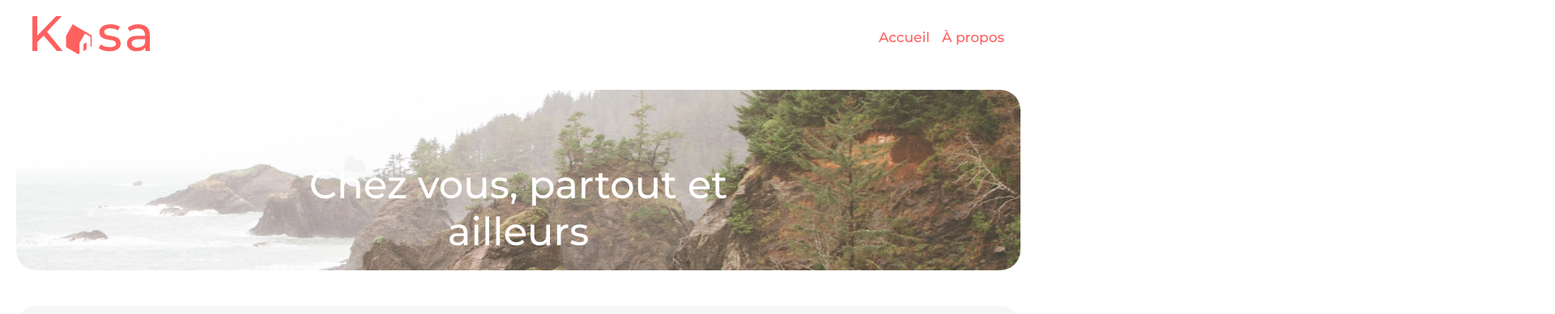
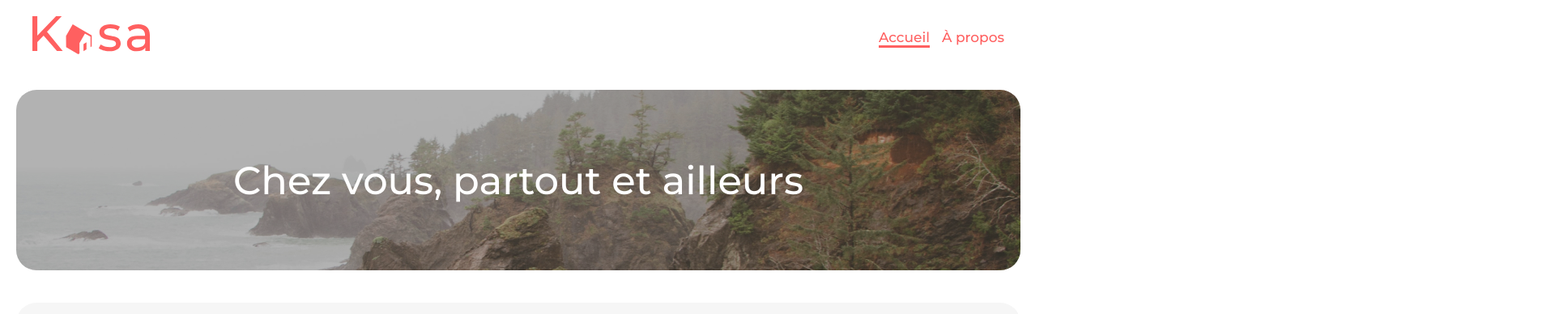
Before and after one commit to mnedeleg/kasa, a React (Create React App) app: page / in a window 1280 px wide. Shown: the top 388 px of the page at 81% size, 1920 px wide, since content can reach past the window. Built offline with nearby package versions, Linux system fonts and the light colour scheme.

Commit message:
update home page css and link to logement page

```diff
--- a/src/components/Appartment/AppartmentList.js
+++ b/src/components/Appartment/AppartmentList.js
@@ -6,7 +6,7 @@ const AppartmentList = () => {
 
 
     return (
-        <div>
+        <div className="all-flat" >
              {appartementListData.map((appart) => <Appartment key={appart.id} appart={appart}/>  )}
 
         </div>
--- a/src/components/Appartment/index.js
+++ b/src/components/Appartment/index.js
@@ -1,34 +1,25 @@
 import React from 'react';
 import { useEffect, useState } from 'react';
-import { link } from 'react-router-dom';
+import { Link } from 'react-router-dom';
 // import { useParams } from 'react-router-dom';
 
 
 const Index = ({appart}) => {
 
-    const singleAppartment = (flatId) =>
-    console.log("Click vers le logement");
-        // const { flatId } = useParams();
-
-        /////////////////////////////
-
-        // useEffect(()=>{
-        //     <link to ={`/logement/${appart.id}`}>test</link>
-        // })
+    const singleAppartment = (id) =>
+    console.log(id);
 
 
     return (
 
-        <div className='all-flat' >
         <div className='singleflat-test'>
-            <a onClick = {singleAppartment}href="/logement/:id"  className='single-flat'>
+            <Link to={`/logement/${appart.id}`} className='single-flat'>
                 <div>
                     <img className='single-flat-img' src={appart.cover} alt= {appart.title}/>
                 </div>
 
                 <h2 className='single-flat-title'>{appart.title}</h2>
-            </a>
-        </div>
+            </Link>
         </div>
     );
 }
--- a/src/components/banner/banner.css
+++ b/src/components/banner/banner.css
@@ -6,24 +6,34 @@
     margin-bottom: 40px;
     position:relative;
     text-align: center;
+    height: 223px;
+    background-image: url("../../image/banner-img.jpg");
+    border-radius: 25px;
+    background-size: cover;
+    display: flex;
+    align-items: center;
+    justify-content: center;
+
 }
-
+.banner::before{
+    position: absolute;
+    content: " ";
+    width: 100%;
+    height: 100%;
+    top: 0;
+    left: 0;
+    background: rgba(0,0,0,0.3);
+    border-radius: 25px;
+}
 .banner-img{
-
-    height: 223px;
+    height: 100%;
     width: 100%;
     border-radius: 25px;
-    /* background: url('/kasa/src/image/banner-img.jpg');
-    background-color: black;
-    opacity: 30%; */
 }
 
 .banner-title{
-    position: absolute;
-    top:50%;
-    left:50%;
-    transform: translate(-50%, -50%);
-    object-fit:scale-down;
+    position: relative;
+    text-align: center;
     font-size: 48px;
     color: white;
     font-family: Montserrat, sans-serif;
--- a/src/components/banner/banner.js
+++ b/src/components/banner/banner.js
@@ -4,10 +4,11 @@ import BannerImg from "../../image/banner-img.jpg";
 function Banner() {
     return (
         <div className= 'banner'>
-            <div>
+            {/* <div>
                 <img className='banner-img' src= {BannerImg} alt="image de bord de mer dans le brouillard"/>
-            </div>
-                <h1 className='banner-title'> Chez vous, partout et ailleurs </h1>
+            </div> */}
+            <h1 className='banner-title'> Chez vous, partout et ailleurs </h1>
+            {/* <div className="overlay"></div> */}
         </div>
     )
 }
--- a/src/components/navBar/navBar.css
+++ b/src/components/navBar/navBar.css
@@ -32,11 +32,13 @@ body{
 .item a:hover {
     border-bottom: 3px solid #FF6060;
 }
-.item a:active{
-    border-bottom: 3px solid #FF6060;
-}
+
 
 .link{
     text-decoration: none;
     color:  #FF6060;
 }
+
+.active{
+    border-bottom: 3px solid #FF6060;
+}
--- a/src/components/navBar/navBar.js
+++ b/src/components/navBar/navBar.js
@@ -1,18 +1,26 @@
 import React, {useState, useEffect} from 'react';
 import logo from "../../logo/logo-kasa.svg";
 import { Link } from 'react-router-dom';
+// import { useLocation } from 'react-router-dom';
+
+
 
 
 
 function NavBar() {
+    // let location = useLocation();
+    console.log(window.location);
+    let { pathname } = window.location
+    const activeMenuClassName = (link) => link === pathname ? "active" : ""
+
     return (
         <nav className='nav-1'>
             <div>
                 <img className='logo-img' src={logo} alt= "logo Kasa"/>
             </div>
             <ul className=" navigation navBar">
-                <li className='item'> <a className='link' href="/">Accueil</a></li>
-                <li className='item'><a className='link' href="/a-propos">À propos</a></li>
+                <li className='item'> <a className={`link ${activeMenuClassName("/")}`} href="/">Accueil</a></li>
+                <li className='item'><a className={`link ${activeMenuClassName("/a-propos")}`} href="/a-propos">À propos</a></li>
 
 
             </ul>
--- a/src/pages/Accommodation.js
+++ b/src/pages/Accommodation.js
@@ -1,24 +1,40 @@
-// import React from 'react'
+import React, { useEffect, useState } from 'react'
 
-// const Accommodation = () => {
-//   return (
-//     <div>
-//         <h1>Logement</h1>
-//     </div>
-//   )
-// }
+import {useParams,  useNavigate} from "react-router-dom";
+import appartementListData from "../data/kasa-datas.json"
+const SingleAppartment = () => {
+    const [appt, setAppt] = useState(null)
+    const { id } = useParams()
+    const navigate = useNavigate();
+    useEffect(()=> {
+        const appartment = appartementListData.find((app) => app.id === id);
+        if(!appartment){
+            return navigate("/page-introuvable")
+        }
+        setAppt(appartment)
+    })
 
-// export default Accommodation;
+    if(appt === null) return null;
+    return(
+    <div>
+         <h1> appart.pictures </h1>
+         <p> appart.location </p>
+         <p>{ appt.tag} </p>
+         <p> {appt.description} </p>
+         <p>{ appt.equipments} </p>
+         <p> {appt.rating} </p>
+    </div>
+    )
+}
 
-import Accommodation from "../components/Appartment/singleCardAppartment"
 
-const SingleCardFlat = () => {
+{/* const SingleCardFlat = () => {
 
     return (
         <div>
             <Accommodation/>
         </div>
     );
-}
+} */}
 
-export default SingleCardFlat;
+export default SingleAppartment;
```
Also changed, not shown: public/banner-img.jpg (added), src/components/Appartment/singleCardAppartment.js (line endings or trailing spaces).
